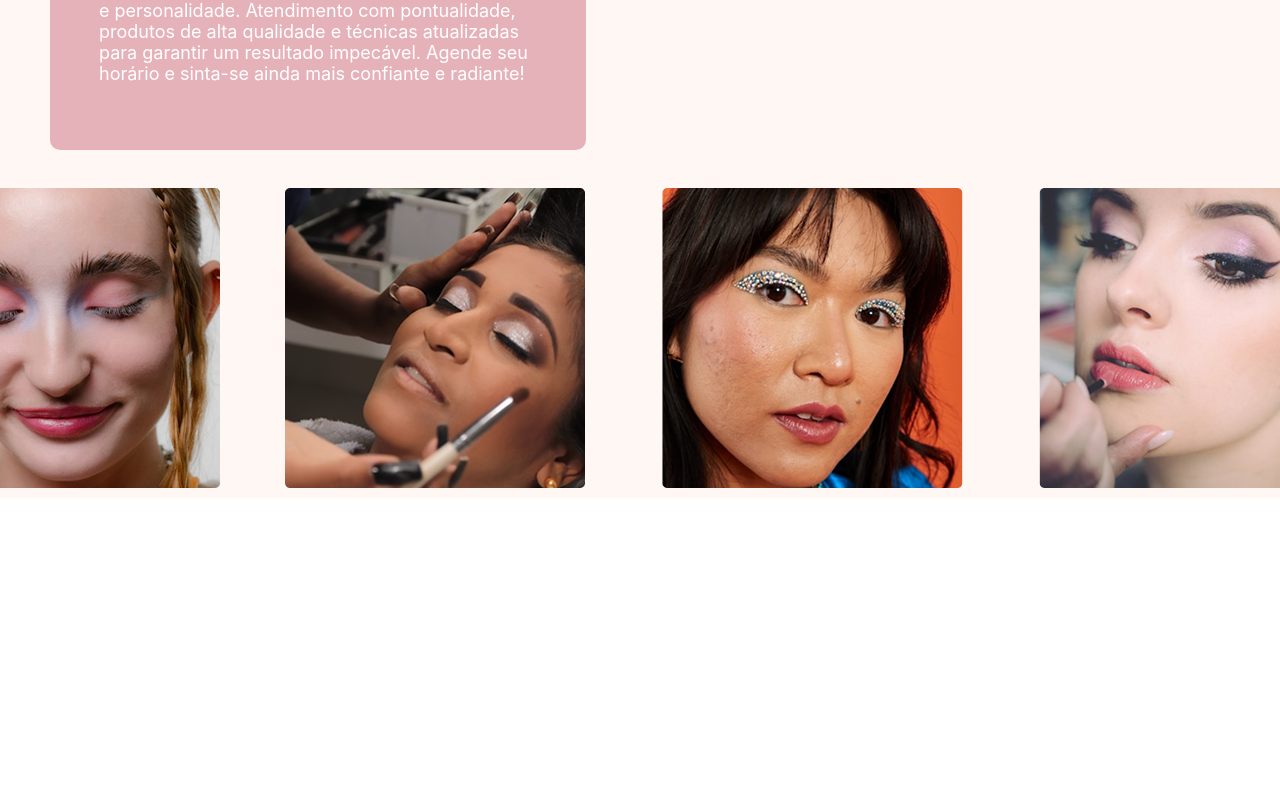
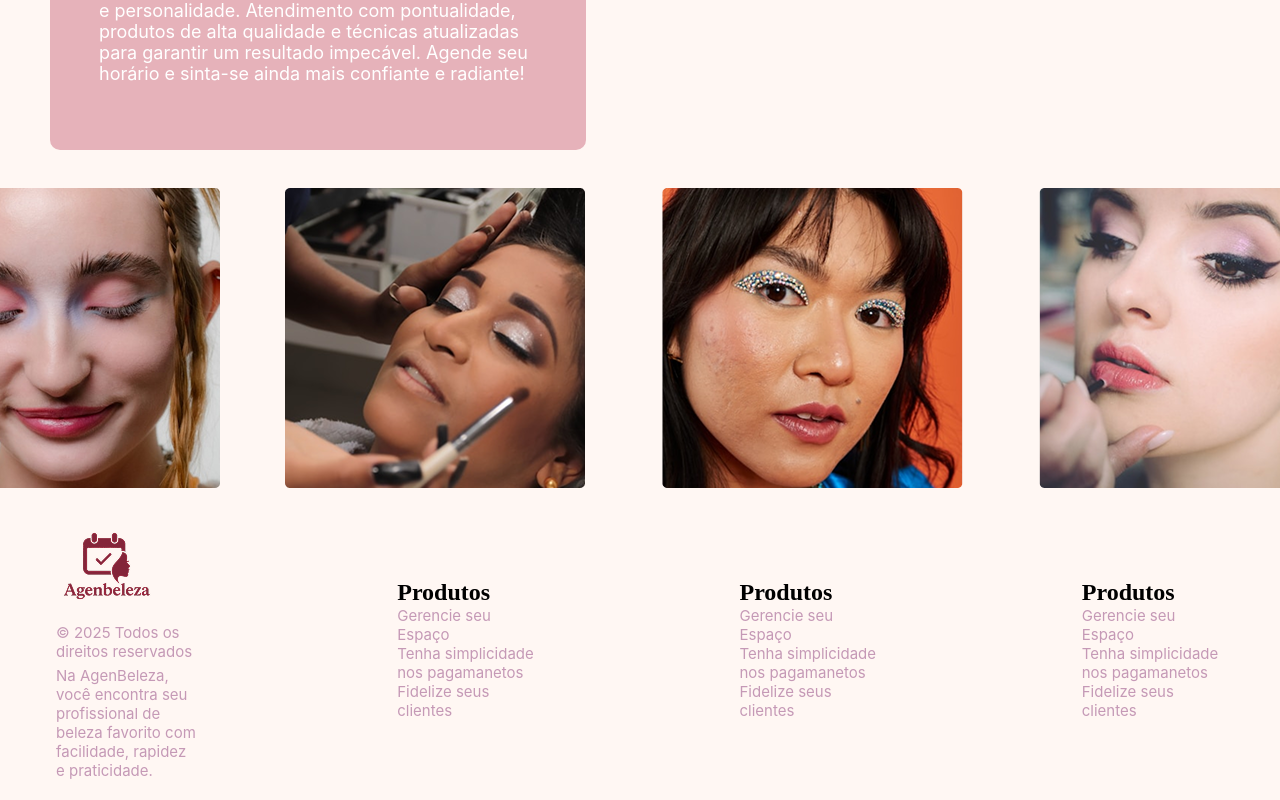
Before and after one commit to Arthurms02/Autoria_web_projeto, a plain HTML site: page index.html in a window 1280 px wide. Shown: the part 688-1488 px from the top of the page. Before the commit the page ends 1186 px from the top, so only its background shows below. Drawn offline with Linux system fonts and the light colour scheme; a web font is replaced by a local one.

Commit message:
atulizando pagina

```diff
--- a/index.html
+++ b/index.html
@@ -24,7 +24,7 @@
                 <img src="imagens/Rectangle 12.png" alt="foto modelo" class="foto-modelo">
                 <h2 class="titulo-txt">Loren Make</h2>
                 <p class="descricao-txt">Com anos de experiência, paixão pelo que faz e atenção a cada detalhe, ofereço serviços de maquiagem para todas as ocasiões: casamentos, formaturas, ensaios fotográficos, eventos e muito mais. Cada rosto é único, e meu compromisso é valorizar sua beleza natural, respeitando seu estilo e personalidade.
-    Atendimento com pontualidade, produtos de alta qualidade e técnicas atualizadas para garantir um resultado impecável. Agende seu horário e sinta-se ainda mais confiante e radiante!</p>
+                Atendimento com pontualidade, produtos de alta qualidade e técnicas atualizadas para garantir um resultado impecável. Agende seu horário e sinta-se ainda mais confiante e radiante!</p>
             </section>
         </section>
         <section>
@@ -36,5 +36,32 @@
             </section>
         </section>
     </main>
+    <footer>
+        <section class="container-footer">
+            <section class="box1">
+                <img src="imagens/LOGO.png" alt="logo AgenBeleza" class="logo-footer">
+                <p class="texto-footer">© 2025 Todos os direitos reservados</p>
+                <p class="texto-footer">Na AgenBeleza, você encontra seu profissional de beleza favorito com facilidade, rapidez e praticidade.</p>
+            </section>
+            <section class="box">
+                <h2>Produtos</h2>
+                <a href="#" class="texto-footer">Gerencie seu Espaço</a>
+                <a href="#" class="texto-footer">Tenha simplicidade nos pagamanetos</a>
+                <a href="#" class="texto-footer">Fidelize seus clientes</a>
+            </section>
+            <section class="box">
+                <h2>Produtos</h2>
+                <a href="#" class="texto-footer">Gerencie seu Espaço</a>
+                <a href="#" class="texto-footer">Tenha simplicidade nos pagamanetos</a>
+                <a href="#" class="texto-footer">Fidelize seus clientes</a>
+            </section>
+            <section class="box">
+                <h2>Produtos</h2>
+                <a href="#" class="texto-footer">Gerencie seu Espaço</a>
+                <a href="#" class="texto-footer">Tenha simplicidade nos pagamanetos</a>
+                <a href="#" class="texto-footer">Fidelize seus clientes</a>
+            </section>
+        </section>
+    </footer>
 </body>
 </html>
--- a/style.css
+++ b/style.css
@@ -111,3 +111,40 @@ main{
     padding: 28px 34px 0px 26px;
     gap: 55px;
 }
+
+.container-footer{
+    display: flex;
+    justify-content: space-between;
+    height: auto;
+    gap: 200px;
+    max-width: 100%;
+    max-height: 100%;
+    align-items: center;
+    padding: 20px 56px 20px 56px;
+    background-color: #FFF7F3;
+}
+.logo-footer{
+    width: 100px;
+    height: 100px;
+}
+
+.box1{
+    display: flex;
+    flex-direction: column;
+    align-items: start;
+    gap: 5px;
+    width: 265px;
+}
+
+.texto-footer{
+    display: flex;
+    font-family: inter;
+    font-size: 15px;
+    font-weight: 400;
+    flex-wrap: wrap;
+    color: #C599B6;
+}
+.box{
+    display: flex;
+    flex-direction: column;
+}
```
